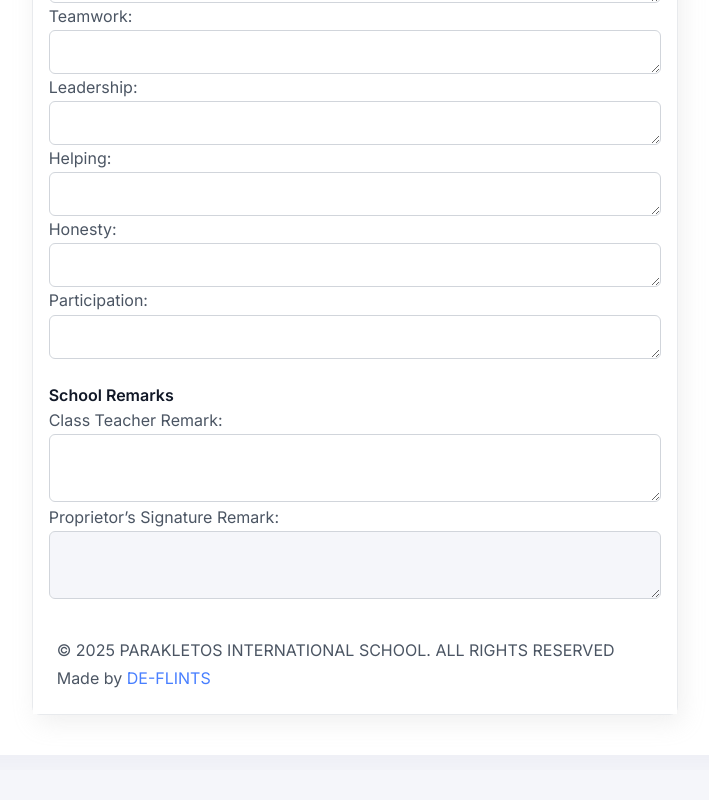
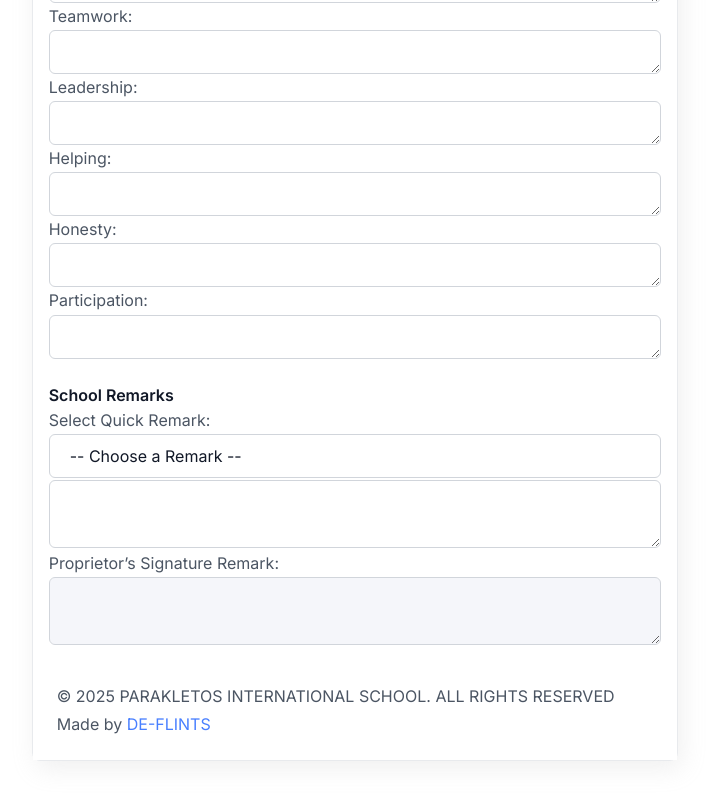
Before and after one commit to odewumiolumide/Parakletos-International-School-Admin, a plain HTML site: page main/result-add.html in a window 1280 px wide. Shown: the part 1469-2269 px from the top of the page, without its empty margins (395-1104 px from the left). Before the commit the page ends 2239 px from the top, so only its background shows below. Drawn offline with Linux system fonts and the light colour scheme; no server answers.

Commit message:
Final Commit

```diff
--- a/main/assets/js/result-add.js
+++ b/main/assets/js/result-add.js
@@ -182,7 +182,7 @@ const defaultSubjects = {
     "Bible Knowledge",
     "Newstalk",
     "Computer Technology",
-    "Rymes & Songs",
+    "Rhymes & Songs",
     "Arts & Crafts",
     "Character Education"
   ],
@@ -200,7 +200,7 @@ const defaultSubjects = {
     "Bible Knowledge",
     "Newstalk",
     "Computer Technology",
-    "Rymes & Songs",
+    "Rhymes & Songs",
     "Arts & Crafts",
     "Character Education"
   ],
@@ -481,6 +481,15 @@ remarkFields.forEach((id, index) => {
       }
     }
   });
+});
+
+// Auto Teacher Remarks //
+document.getElementById("remarkSelect").addEventListener("change", function () {
+    const selectedRemark = this.value;
+    const remarkBox = document.getElementById("classTeacherRemark");
+
+    // Auto-fill the textarea
+    remarkBox.value = selectedRemark;
 });
 
 
@@ -1052,7 +1061,7 @@ ${resultTable.outerHTML}
 
       printWindow.onafterprint = printWindow.onbeforeunload = () => {
         printWindow.close();
-        location.href = "result-add.html";
+        location.href = "result-list.html";
       };
     };
 
@@ -1457,7 +1466,7 @@ resultTable.querySelectorAll("input, select").forEach(el => {
             setTimeout(() => printWindow.print(), 400);
             printWindow.onafterprint = () => {
                 printWindow.close();
-                location.href = "result-add.html";
+                location.href = "result-list.html";
             };
         };
 
@@ -1919,7 +1928,7 @@ document.getElementById("headTeacherRemark").value = headRemarkAuto;
             setTimeout(() => printWindow.print(), 400);
             printWindow.onafterprint = () => {
                 printWindow.close();
-                location.href = "result-add.html";
+                location.href = "result-list.html";
             };
         };
 
--- a/main/result-add.html
+++ b/main/result-add.html
@@ -637,7 +637,75 @@
    <br />
 
   <h6 class="text-md mb-2">School Remarks</h6>
-  <label>Class Teacher Remark:</label>
+
+<label>Select Quick Remark:</label>
+<select id="remarkSelect" class="form-control mb-2">
+    <option value="">-- Choose a Remark --</option>
+    <!-- Behavioural Remarks -->
+    <option value="Shows excellent behaviour and maintains a positive attitude.">
+        Shows excellent behaviour and maintains a positive attitude.
+    </option>
+
+    <option value="Well-behaved and respectful; consistently follows instructions.">
+        Well-behaved and respectful; consistently follows instructions.
+    </option>
+
+    <option value="Generally well-behaved, with room for improved focus.">
+        Generally well-behaved, with room for improved focus.
+    </option>
+
+    <option value="Cooperative in class but needs to participate more actively.">
+        Cooperative in class but needs to participate more actively.
+    </option>
+
+    <option value="Respectful and calm, though can be easily distracted at times.">
+        Respectful and calm, though can be easily distracted at times.
+    </option>
+
+    <option value="Needs to improve attentiveness during lessons.">
+        Needs to improve attentiveness during lessons.
+    </option>
+
+    <option value="Requires guidance to stay focused and complete tasks.">
+        Requires guidance to stay focused and complete tasks.
+    </option>
+
+    <option value="Occasionally disruptive; needs to work on self-control.">
+        Occasionally disruptive; needs to work on self-control.
+    </option>
+
+    <option value="Frequently distracted and requires close supervision.">
+        Frequently distracted and requires close supervision.
+    </option>
+
+    <option value="Needs significant improvement in conduct and responsibility.">
+        Needs significant improvement in conduct and responsibility.
+    </option>
+
+    <option value="Shows leadership qualities and positively influences classmates.">
+    Shows leadership qualities and positively influences classmates.
+</option>
+
+<option value="Consistently completes tasks responsibly and independently.">
+    Consistently completes tasks responsibly and independently.
+</option>
+
+<option value="Polite and courteous, though needs to improve punctuality.">
+    Polite and courteous, though needs to improve punctuality.
+</option>
+
+<option value="Needs to put more effort into staying organized and prepared for class.">
+    Needs to put more effort into staying organized and prepared for class.
+</option>
+
+<option value="Struggles with maintaining attention and requires consistent behavioural monitoring.">
+    Struggles with maintaining attention and requires consistent behavioural monitoring.
+</option>
+
+</select>
+
+
+
   <textarea id="classTeacherRemark" class="form-control mb-2" rows="2"></textarea>
   <label>Proprietor’s Signature Remark:</label>
 <textarea id="headTeacherRemark" class="form-control" rows="2" readonly></textarea>
```
